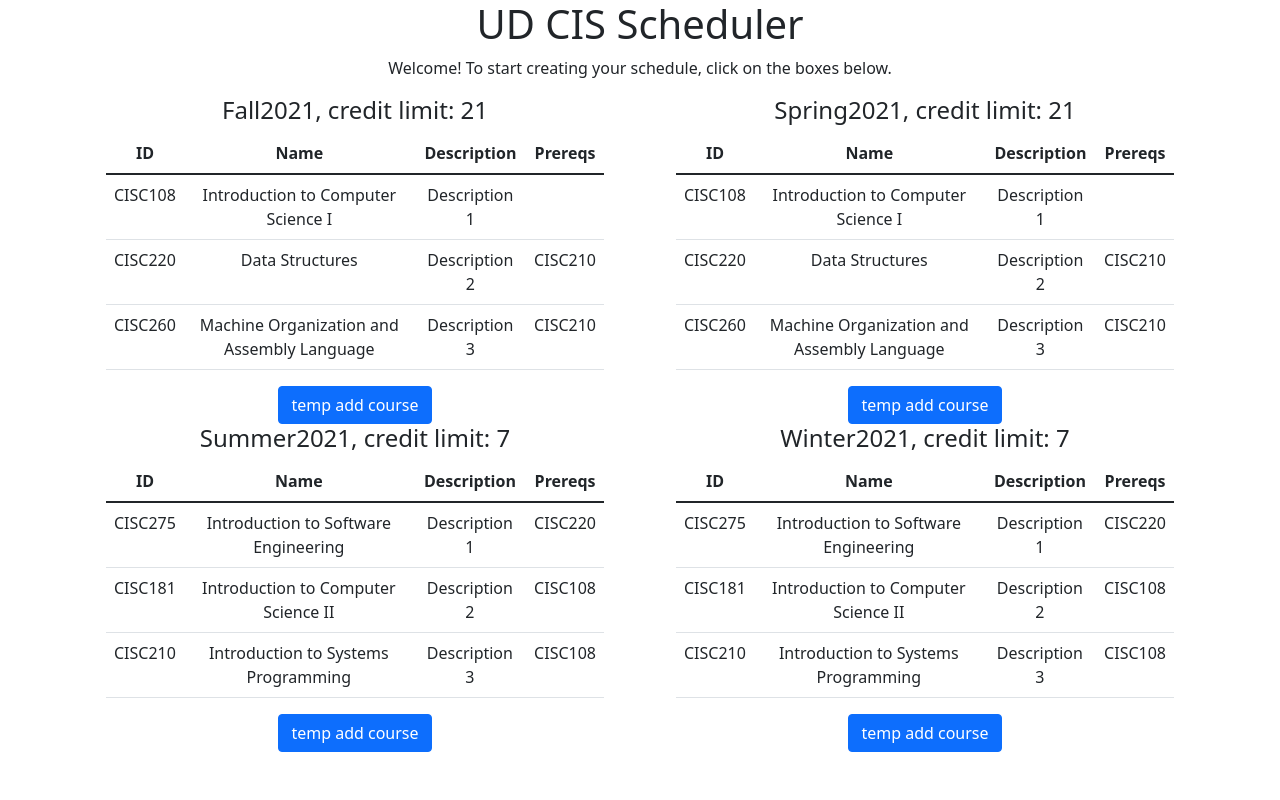
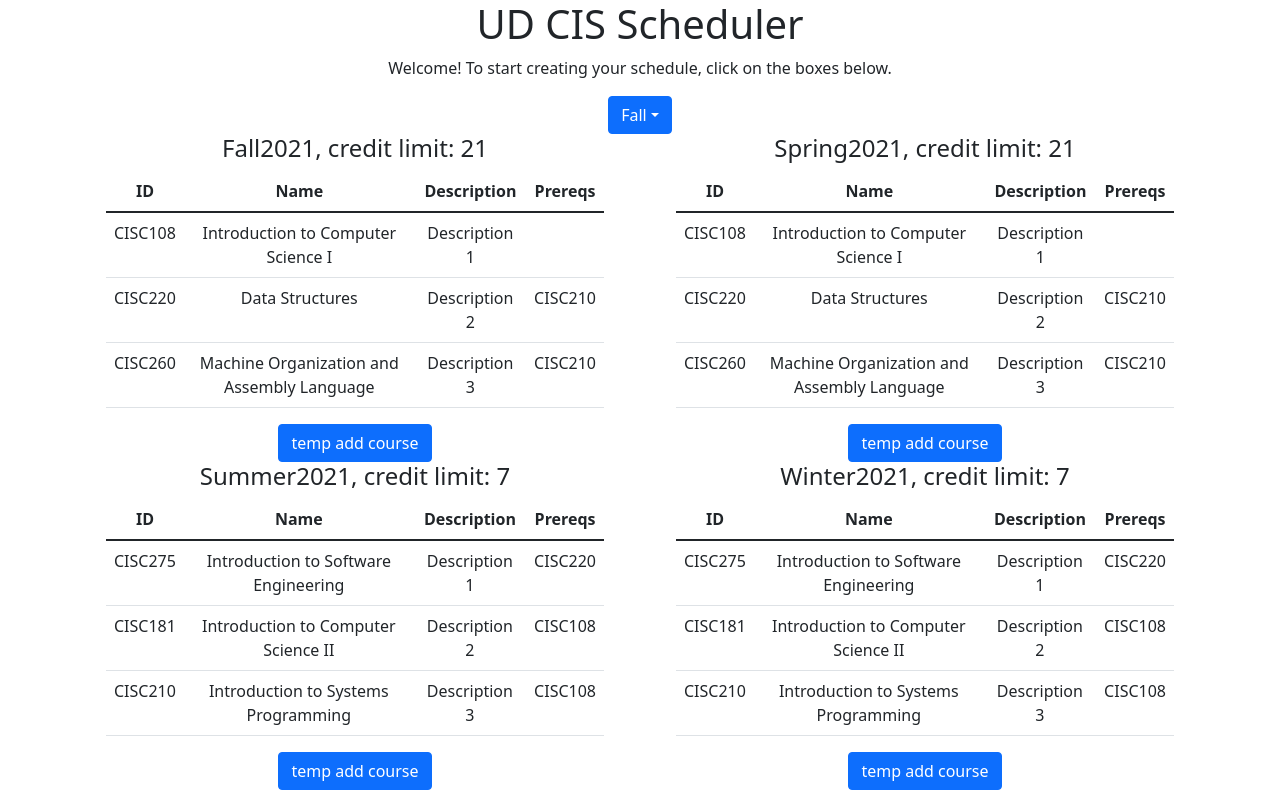
Before and after one commit to UD-CISC275-F21/ud-cis-scheduler-team-13, a React (Create React App) app: page / in a window 1280 px wide. Built offline with nearby package versions, Linux system fonts and the light colour scheme.

Commit message:
added 4 seasons to dropdown

```diff
--- a/src/components/AddSemester.tsx
+++ b/src/components/AddSemester.tsx
@@ -1,4 +1,17 @@
-import { Container } from "react-bootstrap";
+import { useState } from "react";
+import React, { Container, Dropdown, DropdownButton, Form } from "react-bootstrap";
 
 export function AddSemester(): JSX.Element {
-    return <Container></Container>;}
+    const [dropdownSeason, setDropdownSeason] = useState<string>("Fall");
+
+    return <Container>
+        <Form>
+            <DropdownButton id="dropdown-season" title={dropdownSeason}>
+                <Dropdown.Item>Fall</Dropdown.Item>
+                <Dropdown.Item>Winter</Dropdown.Item>
+                <Dropdown.Item>Spring</Dropdown.Item>
+                <Dropdown.Item>Summer</Dropdown.Item>
+            </DropdownButton>
+        </Form>
+    </Container>;
+}
```
